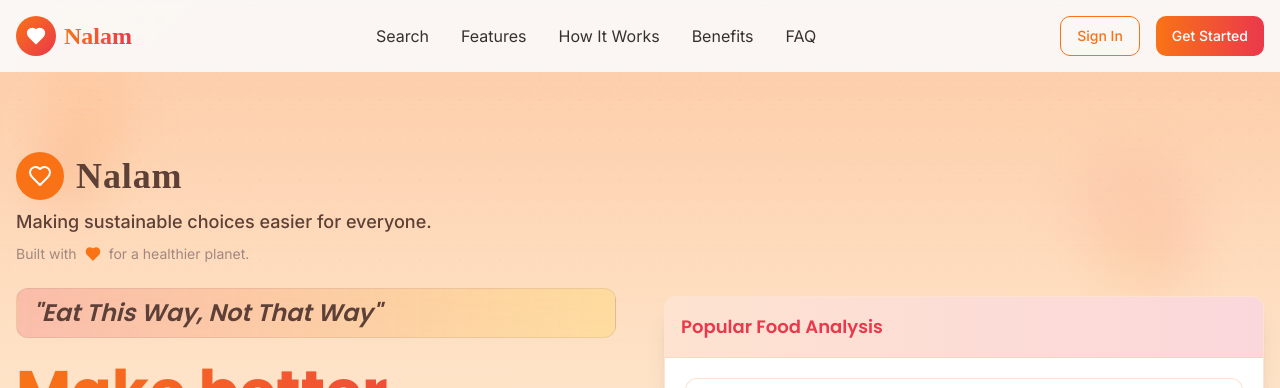
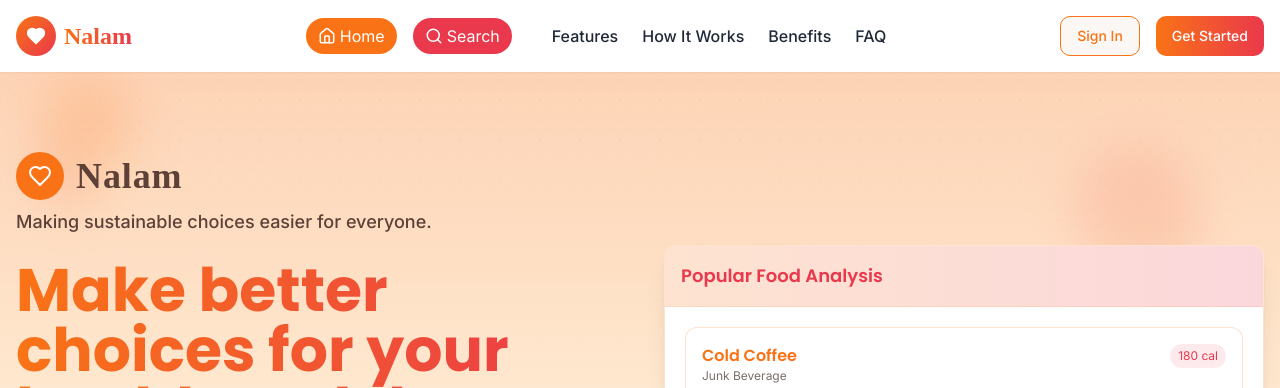
Before and after one commit to ChillandBuild/Nalam, a React (Vite) app: page / in a window 1280 px wide. Shown: the top 388 px of the page. Built offline with nearby package versions, Linux system fonts and the light colour scheme.

Commit message:
Fix: Improve contrast and UI elements
- Removed the "Eat This Way, Not That Way" slogan.
- Relocated the "Home" tab in the Navbar.
- Improved contrast for better visibility.
- Ensured only one Nalam logo with the orange heart.
- Moved "Built with love" to the footer.

```diff
--- a/src/components/Footer.tsx
+++ b/src/components/Footer.tsx
@@ -12,7 +12,14 @@ const Footer = () => {
               </a>
             </div>
             <p className="text-white/80 text-sm">
-              Empowering you to make eco-friendly and healthy choices for a better planet and a better you.
+              Making sustainable choices easier for everyone.
+            </p>
+            <p className="text-white/70 text-sm flex items-center gap-1">
+              Built with
+              <svg xmlns="http://www.w3.org/2000/svg" width="16" height="16" viewBox="0 0 24 24" fill="#FF6B6B" stroke="currentColor" strokeWidth="2" strokeLinecap="round" strokeLinejoin="round">
+                <path d="M20.84 4.61a5.5 5.5 0 0 0-7.78 0L12 5.67l-1.06-1.06a5.5 5.5 0 0 0-7.78 7.78l1.06 1.06L12 21.23l7.78-7.78 1.06-1.06a5.5 5.5 0 0 0 0-7.78z"></path>
+              </svg>
+              for a healthier planet.
             </p>
             <div className="flex gap-4">
               <a href="#" className="w-8 h-8 rounded-full bg-white/10 flex items-center justify-center hover:bg-white/20 transition-colors">
--- a/src/components/Hero.tsx
+++ b/src/components/Hero.tsx
@@ -1,7 +1,7 @@
 
 import { useState } from "react";
 import { Button } from "@/components/ui/button";
-import { Apple, Egg, Heart, Coffee, Search } from "lucide-react";
+import { Apple, Heart, Coffee, Search } from "lucide-react";
 import { Link } from "react-router-dom";
 import SearchForm from "./SearchForm";
 import { mockFoodData } from "../data/mockFoodData";
@@ -49,15 +49,6 @@ const Hero = () => {
               </div>
               <p className="text-lg text-nalam-earth-dark font-medium">
                 Making sustainable choices easier for everyone.
-              </p>
-              <p className="text-sm text-nalam-earth flex items-center gap-2">
-                Built with <Heart size={16} className="text-[#F97316] fill-[#F97316]" /> for a healthier planet.
-              </p>
-            </div>
-
-            <div className="py-2 px-4 bg-gradient-to-r from-nalam-red/20 to-nalam-sun/30 rounded-lg border border-nalam-earth/20 my-4">
-              <p className="text-lg md:text-2xl font-display font-semibold italic text-nalam-earth-dark">
-                "Eat This Way, Not That Way"
               </p>
             </div>
 
--- a/src/components/Navbar.tsx
+++ b/src/components/Navbar.tsx
@@ -2,13 +2,13 @@
 import { Button } from "@/components/ui/button";
 import { useState } from "react";
 import { Link } from "react-router-dom";
-import { Heart } from "lucide-react";
+import { Heart, Home, Search } from "lucide-react";
 
 const Navbar = () => {
   const [isMenuOpen, setIsMenuOpen] = useState(false);
 
   return (
-    <nav className="py-4 w-full bg-background/80 backdrop-blur-sm sticky top-0 z-50">
+    <nav className="py-4 w-full bg-white shadow-sm sticky top-0 z-50">
       <div className="container px-4 mx-auto flex items-center justify-between">
         <div className="flex items-center">
           <Link to="/" className="flex items-center gap-2">
@@ -19,13 +19,23 @@ const Navbar = () => {
           </Link>
         </div>
 
-        {/* Desktop Menu */}
-        <div className="hidden md:flex items-center gap-8">
-          <Link to="/search" className="text-foreground hover:text-[#F97316] transition-colors">Search</Link>
-          <a href="#features" className="text-foreground hover:text-[#F97316] transition-colors">Features</a>
-          <a href="#how-it-works" className="text-foreground hover:text-[#F97316] transition-colors">How It Works</a>
-          <a href="#benefits" className="text-foreground hover:text-[#F97316] transition-colors">Benefits</a>
-          <a href="#faq" className="text-foreground hover:text-[#F97316] transition-colors">FAQ</a>
+        {/* Navigation Links with Home and Search prominently displayed */}
+        <div className="hidden md:flex items-center gap-6">
+          <div className="flex items-center gap-4 mr-4">
+            <Link to="/" className="flex items-center gap-1 px-3 py-1.5 bg-[#F97316] text-white rounded-full hover:bg-[#F97316]/90 transition-colors">
+              <Home size={18} />
+              <span>Home</span>
+            </Link>
+            <Link to="/search" className="flex items-center gap-1 px-3 py-1.5 bg-[#ea384c] text-white rounded-full hover:bg-[#ea384c]/90 transition-colors">
+              <Search size={18} />
+              <span>Search</span>
+            </Link>
+          </div>
+
+          <a href="#features" className="text-gray-800 hover:text-[#F97316] transition-colors font-medium">Features</a>
+          <a href="#how-it-works" className="text-gray-800 hover:text-[#F97316] transition-colors font-medium">How It Works</a>
+          <a href="#benefits" className="text-gray-800 hover:text-[#F97316] transition-colors font-medium">Benefits</a>
+          <a href="#faq" className="text-gray-800 hover:text-[#F97316] transition-colors font-medium">FAQ</a>
         </div>
 
         <div className="hidden md:flex items-center gap-4">
@@ -39,7 +49,7 @@ const Navbar = () => {
 
         {/* Mobile Menu Button */}
         <button
-          className="md:hidden text-foreground"
+          className="md:hidden text-gray-800"
           onClick={() => setIsMenuOpen(!isMenuOpen)}
         >
           {isMenuOpen ? (
@@ -56,13 +66,22 @@ const Navbar = () => {
 
       {/* Mobile Menu */}
       {isMenuOpen && (
-        <div className="md:hidden absolute w-full bg-background shadow-lg z-50 animate-fade-in">
+        <div className="md:hidden absolute w-full bg-white shadow-lg z-50 animate-fade-in">
           <div className="container px-4 mx-auto py-4 flex flex-col gap-4">
-            <Link to="/search" className="text-foreground hover:text-[#F97316] transition-colors py-2">Search</Link>
-            <a href="#features" className="text-foreground hover:text-[#F97316] transition-colors py-2">Features</a>
-            <a href="#how-it-works" className="text-foreground hover:text-[#F97316] transition-colors py-2">How It Works</a>
-            <a href="#benefits" className="text-foreground hover:text-[#F97316] transition-colors py-2">Benefits</a>
-            <a href="#faq" className="text-foreground hover:text-[#F97316] transition-colors py-2">FAQ</a>
+            <div className="flex gap-3 mb-2">
+              <Link to="/" className="flex items-center gap-1 px-3 py-1.5 bg-[#F97316] text-white rounded-full hover:bg-[#F97316]/90 transition-colors flex-1 justify-center">
+                <Home size={18} />
+                <span>Home</span>
+              </Link>
+              <Link to="/search" className="flex items-center gap-1 px-3 py-1.5 bg-[#ea384c] text-white rounded-full hover:bg-[#ea384c]/90 transition-colors flex-1 justify-center">
+                <Search size={18} />
+                <span>Search</span>
+              </Link>
+            </div>
+            <a href="#features" className="text-gray-800 hover:text-[#F97316] transition-colors py-2 font-medium">Features</a>
+            <a href="#how-it-works" className="text-gray-800 hover:text-[#F97316] transition-colors py-2 font-medium">How It Works</a>
+            <a href="#benefits" className="text-gray-800 hover:text-[#F97316] transition-colors py-2 font-medium">Benefits</a>
+            <a href="#faq" className="text-gray-800 hover:text-[#F97316] transition-colors py-2 font-medium">FAQ</a>
             <div className="flex flex-col gap-2 pt-2">
               <Button variant="outline" className="border-[#F97316] text-[#F97316] hover:bg-[#F97316] hover:text-white w-full">
                 Sign In
--- a/src/pages/Index.tsx
+++ b/src/pages/Index.tsx
@@ -11,13 +11,13 @@ import Footer from "../components/Footer";
 const Index = () => {
   return (
     <div className="min-h-screen flex flex-col relative overflow-hidden">
-      {/* Colorful background elements */}
+      {/* Colorful background elements with improved contrast */}
       <div className="absolute inset-0 -z-10 overflow-hidden">
-        <div className="absolute top-0 left-0 w-full h-full bg-gradient-to-b from-[#FFF7ED] to-[#FEE2E2]/50 opacity-70"></div>
-        <div className="absolute top-20 left-10 w-24 h-24 rounded-full bg-[#F97316]/10 blur-xl animate-float"></div>
-        <div className="absolute top-40 right-20 w-32 h-32 rounded-full bg-[#ea384c]/10 blur-xl animate-float" style={{animationDelay: '1s'}}></div>
-        <div className="absolute bottom-40 left-1/4 w-40 h-40 rounded-full bg-[#FEC6A1]/20 blur-xl animate-float" style={{animationDelay: '1.5s'}}></div>
-        <div className="absolute bottom-60 right-1/4 w-36 h-36 rounded-full bg-[#FFD54F]/10 blur-xl animate-float" style={{animationDelay: '2.2s'}}></div>
+        <div className="absolute top-0 left-0 w-full h-full bg-gradient-to-b from-white to-[#FFF7ED] opacity-80"></div>
+        <div className="absolute top-20 left-10 w-24 h-24 rounded-full bg-[#F97316]/20 blur-xl animate-float"></div>
+        <div className="absolute top-40 right-20 w-32 h-32 rounded-full bg-[#ea384c]/20 blur-xl animate-float" style={{animationDelay: '1s'}}></div>
+        <div className="absolute bottom-40 left-1/4 w-40 h-40 rounded-full bg-[#FEC6A1]/30 blur-xl animate-float" style={{animationDelay: '1.5s'}}></div>
+        <div className="absolute bottom-60 right-1/4 w-36 h-36 rounded-full bg-[#FFD54F]/20 blur-xl animate-float" style={{animationDelay: '2.2s'}}></div>
 
         {/* Subtle patterns */}
         <div className="absolute inset-0 bright-dots"></div>
```
